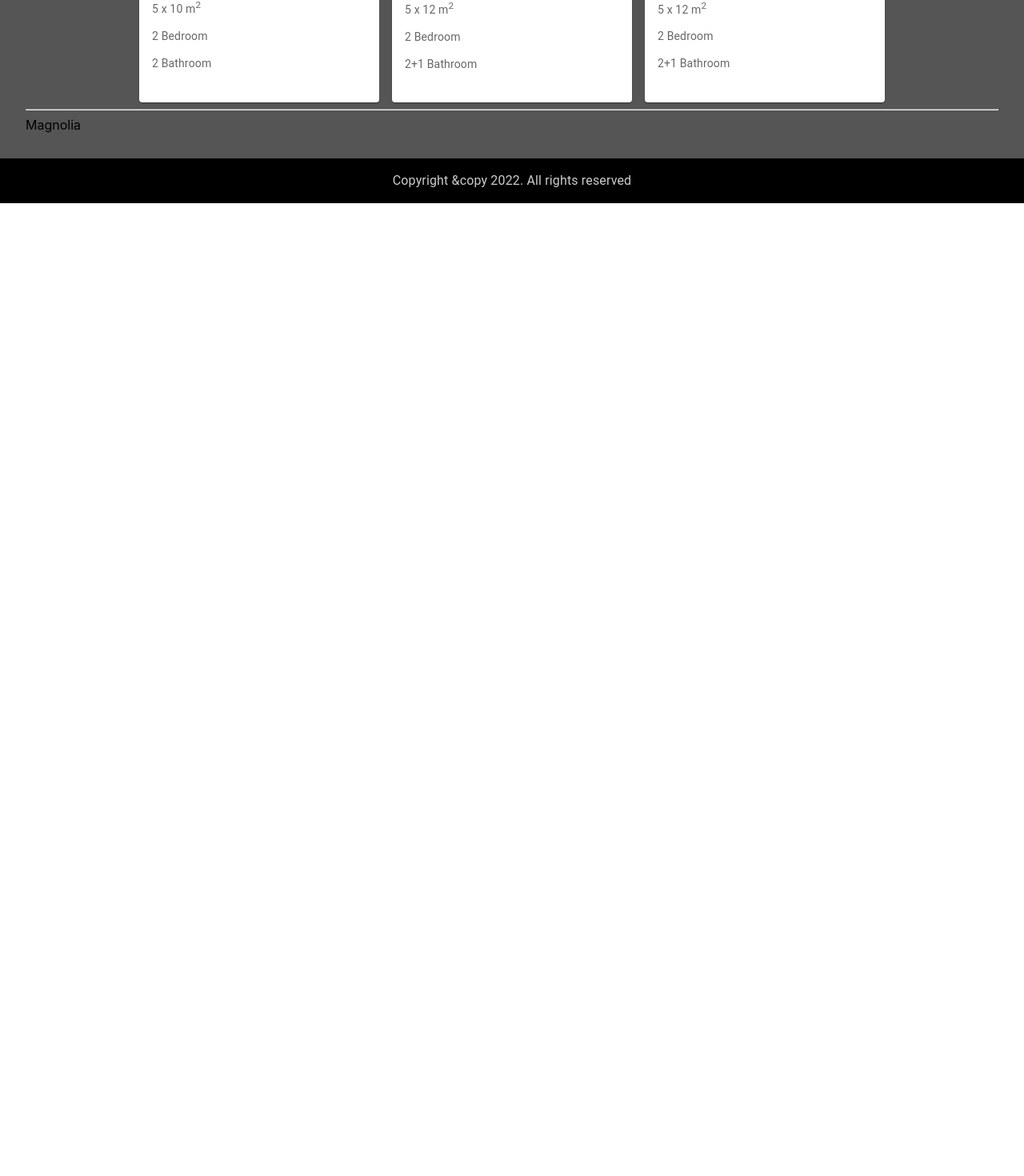
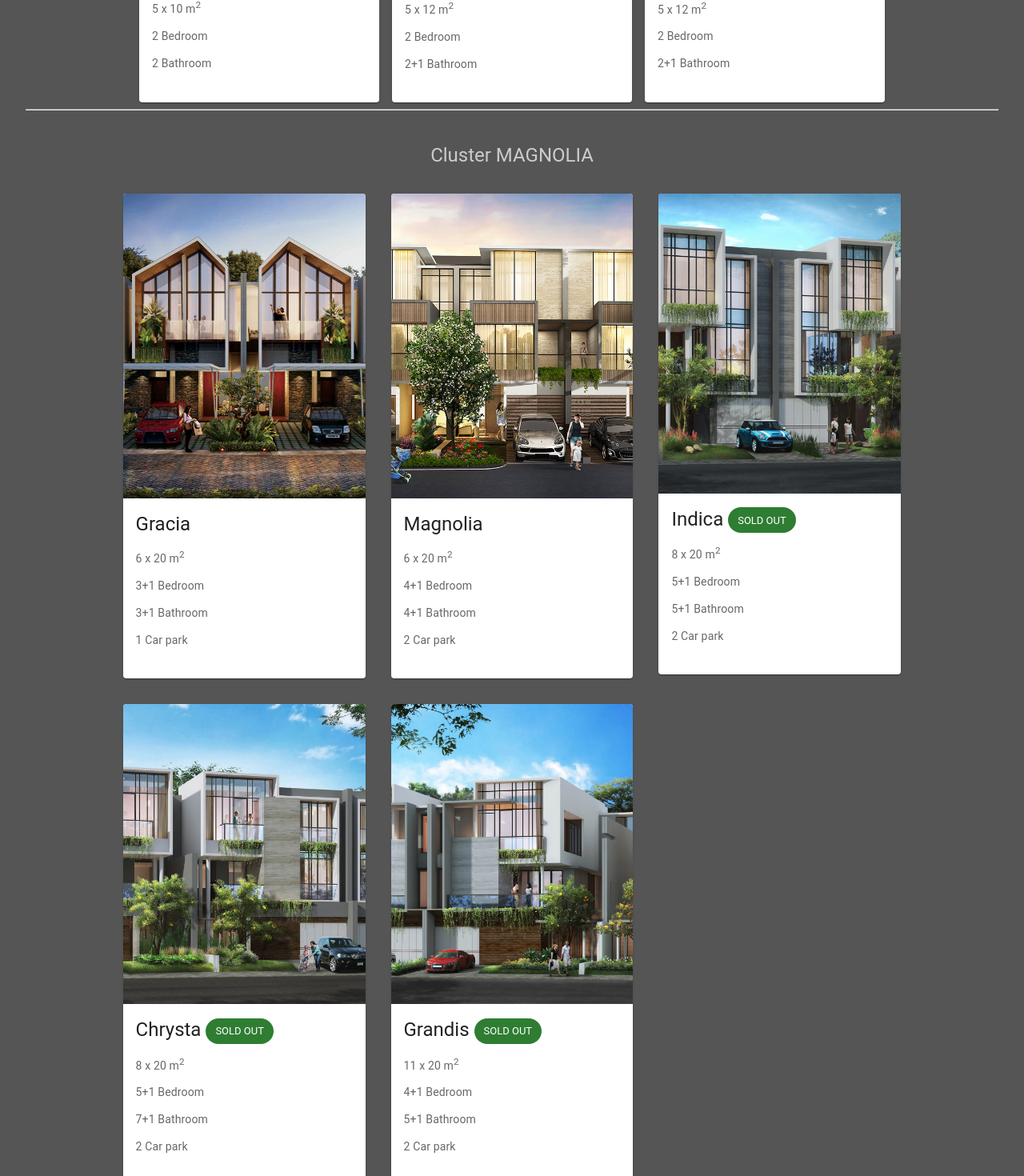
Before and after one commit to kelivdc/puri-botanical, a Next.js app: page / in a window 1280 px wide. Shown: the part 1831-3301 px from the top of the page at 80% size. Before the commit the page ends 2085 px from the top, so only its background shows below. Built offline with nearby package versions, Linux system fonts and the light colour scheme.

Commit message:
Update Magnolia

```diff
--- a/components/Magnolia.js
+++ b/components/Magnolia.js
@@ -1,9 +1,165 @@
-import React from 'react'
+import { Box, Card, CardContent, Chip, Grid, Typography } from "@mui/material";
+import Image from "next/image";
+import React from "react";
 
 function Magnolia() {
   return (
-    <div>Magnolia</div>
-  )
+    <>
+      <Typography variant="h5" color="#ccc" align="center" p={4}>
+        Cluster MAGNOLIA
+      </Typography>
+      <Box
+        margin={{ xs: "0", md: "auto" }}
+        sx={{
+          marginTop: "20px",
+          maxWidth: "80%",
+        }}
+      >
+        <Grid container spacing={4}>
+          <Grid item xs={12} md={4}>
+            <Card
+              sx={{
+                minWidth: "300px"
+              }}
+            >
+              <Image
+                src="/unit/magnolia/gracia.jpg"
+                layout="responsive"
+                width={540}
+                height={680}
+                alt="Gracia"
+              />
+              <CardContent>
+                <Typography gutterBottom variant="h5" component="div">
+                  Gracia
+                </Typography>
+                <Typography variant="body2" color="text.secondary">
+                  <p>
+                    6 x 20 m<sup>2</sup>
+                  </p>
+                  <p>3+1 Bedroom</p>
+                  <p>3+1 Bathroom</p>
+                  <p>1 Car park</p>
+                </Typography>
+              </CardContent>
+            </Card>
+          </Grid>
+          <Grid item xs={12} md={4}>
+            <Card
+              sx={{
+                minWidth: "300px"
+              }}
+            >
+              <Image
+                src="/unit/magnolia/magnolia.jpg"
+                layout="responsive"
+                width={540}
+                height={680}
+                alt="Magnolia"
+              />
+              <CardContent>
+                <Typography gutterBottom variant="h5" component="div">
+                  Magnolia
+                </Typography>
+                <Typography variant="body2" color="text.secondary">
+                  <p>
+                    6 x 20 m<sup>2</sup>
+                  </p>
+                  <p>4+1 Bedroom</p>
+                  <p>4+1 Bathroom</p>
+                  <p>2 Car park</p>
+                </Typography>
+              </CardContent>
+            </Card>
+          </Grid>
+          <Grid item xs={12} md={4}>
+            <Card
+              sx={{
+                minWidth: "300px"
+              }}
+            >
+              <Image
+                src="/unit/magnolia/indica.png"
+                layout="responsive"
+                width={549}
+                height={680}
+                alt="Indica"
+              />
+              <CardContent>
+                <Typography gutterBottom variant="h5" component="div">
+                  Indica <Chip color="success" label="SOLD OUT" />
+                </Typography>
+                <Typography variant="body2" color="text.secondary">
+                  <p>
+                    8 x 20 m<sup>2</sup>
+                  </p>
+                  <p>5+1 Bedroom</p>
+                  <p>5+1 Bathroom</p>
+                  <p>2 Car park</p>
+                </Typography>
+              </CardContent>
+            </Card>
+          </Grid>
+          <Grid item xs={12} md={4}>
+            <Card
+              sx={{
+                minWidth: "300px"
+              }}
+            >
+              <Image
+                src="/unit/magnolia/chrysta.png"
+                layout="responsive"
+                width={549}
+                height={680}
+                alt="Chrysta"
+              />
+              <CardContent>
+                <Typography gutterBottom variant="h5" component="div">
+                  Chrysta <Chip color="success" label="SOLD OUT" />
+                </Typography>
+                <Typography variant="body2" color="text.secondary">
+                  <p>
+                    8 x 20 m<sup>2</sup>
+                  </p>
+                  <p>5+1 Bedroom</p>
+                  <p>7+1 Bathroom</p>
+                  <p>2 Car park</p>
+                </Typography>
+              </CardContent>
+            </Card>
+          </Grid>
+          <Grid item xs={12} md={4}>
+            <Card
+              sx={{
+                minWidth: "300px"
+              }}
+            >
+              <Image
+                src="/unit/magnolia/grandis.png"
+                layout="responsive"
+                width={549}
+                height={680}
+                alt="Grandis"
+              />
+              <CardContent>
+                <Typography gutterBottom variant="h5" component="div">
+                  Grandis <Chip color="success" label="SOLD OUT" />
+                </Typography>
+                <Typography variant="body2" color="text.secondary">
+                  <p>
+                    11 x 20 m<sup>2</sup>
+                  </p>
+                  <p>4+1 Bedroom</p>
+                  <p>5+1 Bathroom</p>
+                  <p>2 Car park</p>
+                </Typography>
+              </CardContent>
+            </Card>
+          </Grid>
+        </Grid>
+      </Box>
+    </>
+  );
 }
 
-export default Magnolia
+export default Magnolia;
```
